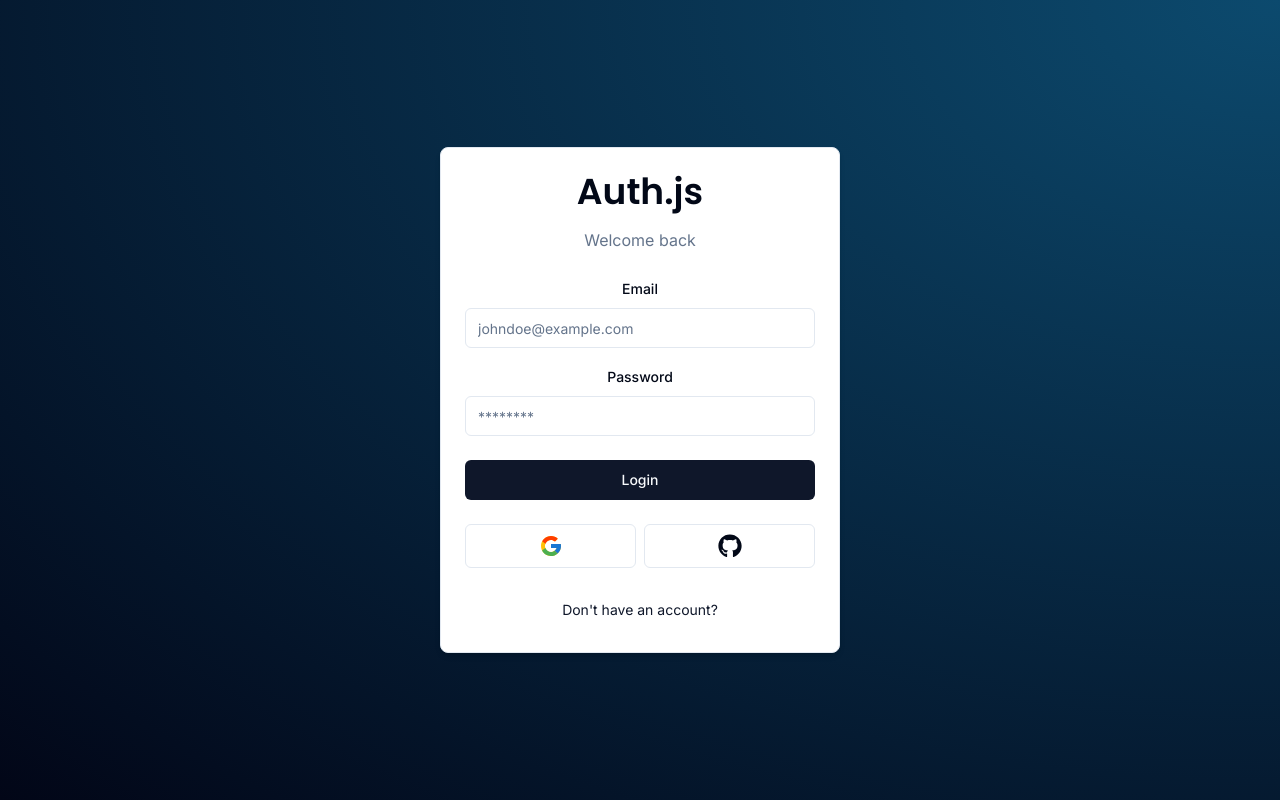
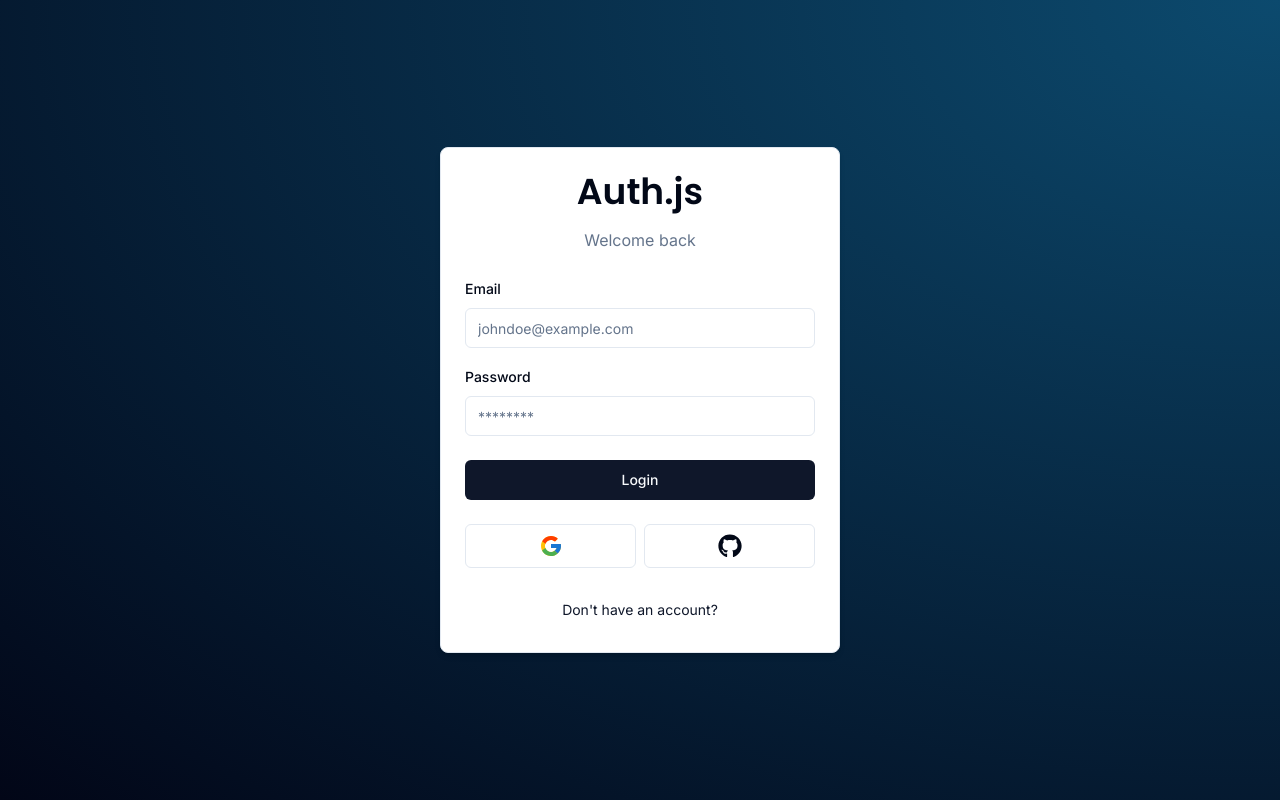
Before and after one commit to Mriganka5137/next-auth-app, a Next.js app: page /auth/login in a window 1280 px wide. Built offline with nearby package versions, Linux system fonts and the light colour scheme; no server answers.

Commit message:
Refactor card-wrapper and new-verification-form components

```diff
--- a/components/auth/card-wrapper.tsx
+++ b/components/auth/card-wrapper.tsx
@@ -26,7 +26,7 @@
   showSocial,
 }: CardWrapperProps) => {
   return (
-    <Card className="w-[400px] shadow-md text-center">
+    <Card className="w-[400px] shadow-md ">
       <CardHeader>
         <Header label={headerLabel} />
       </CardHeader>
--- a/components/auth/new-verification-form.tsx
+++ b/components/auth/new-verification-form.tsx
@@ -41,9 +41,11 @@
       backButtonHref="/auth/login"
       backButtonLabel="Back to login"
     >
-      {!success && !error && <BeatLoader />}
-      <FromError message={error} />
-      <FormSuccess message={success} />
+      <div className=" flex flex-col items-center justify-center w-full">
+        {!success && !error && <BeatLoader />}
+        <FromError message={error} />
+        <FormSuccess message={success} />
+      </div>
     </CardWrapper>
   );
 };
```
